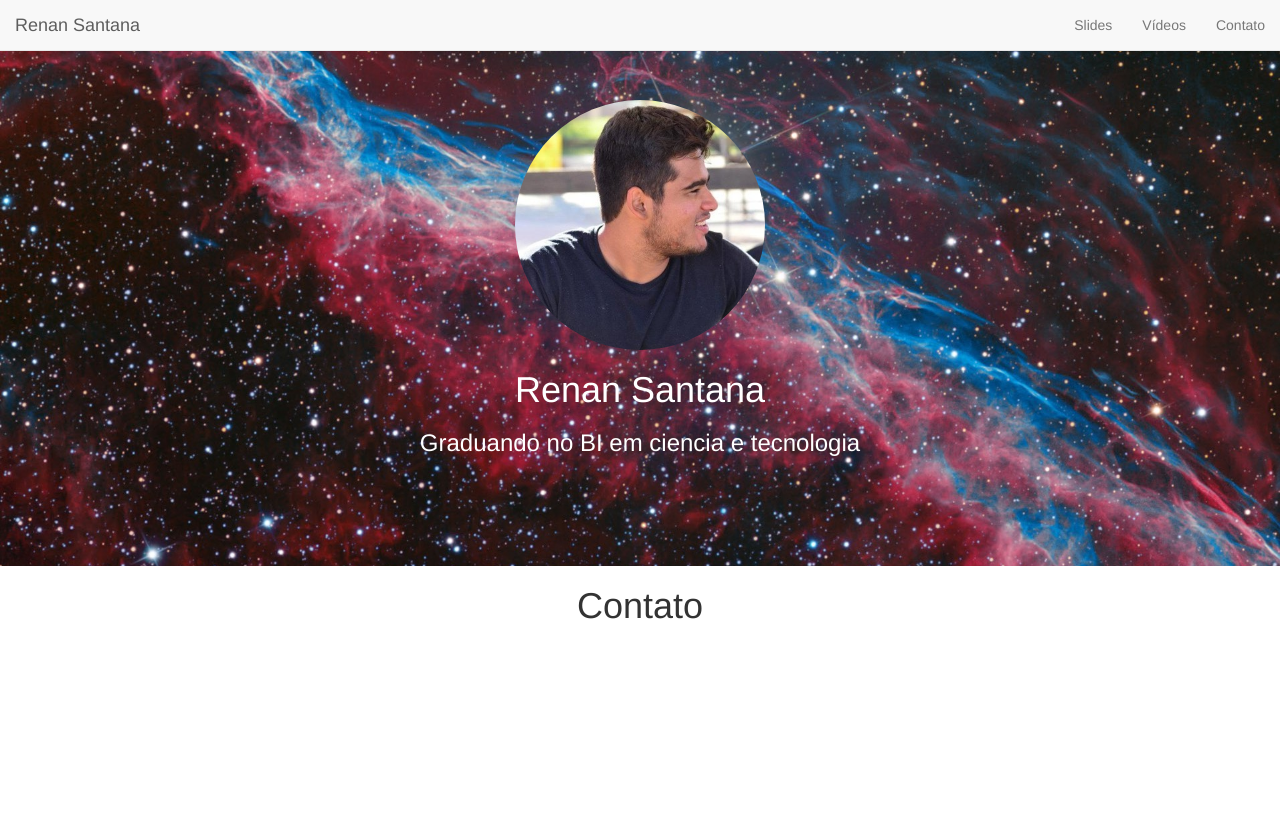
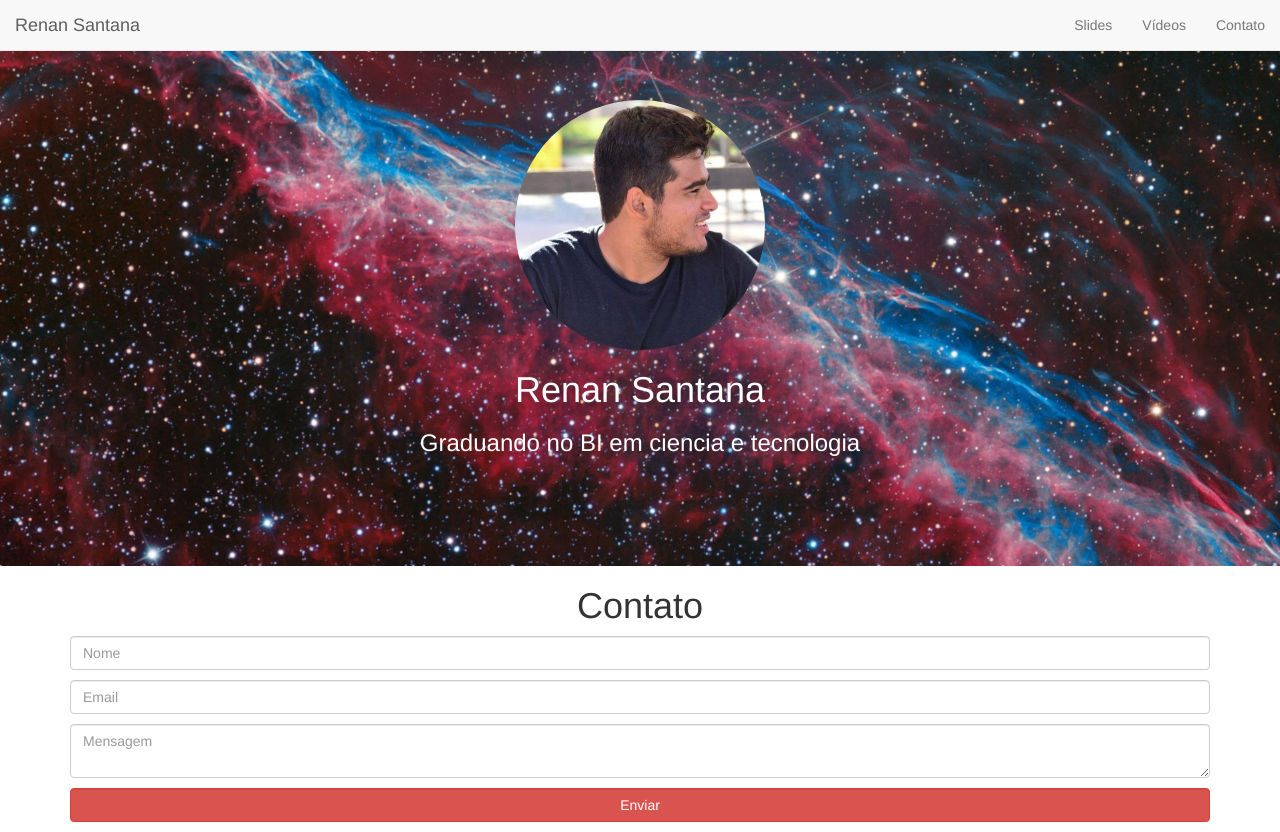
Before and after one commit to SantanaRenan/pagina-web, a plain HTML site: page index.html in a window 1280 px wide. Before the commit the page ends 800 px from the top, so only its background shows below. Drawn offline with nearby package versions, Linux system fonts and the light colour scheme.

Commit message:
crianção da área de contato

```diff
--- a/index.html
+++ b/index.html
@@ -51,9 +51,26 @@
         </div>
       </div>
     </header>
+  <!-- criando a área de contato por email do site (imput), dentro do  section id contato, começando abaixo da h1 contato.  -->
     <section id="contato">
       <div class="container">
         <h1 class="text-center">Contato</h1>
+  <!-- form class para receber as informações dos formularios do contato, em um servidor -->
+        <form class="text-center" action="index.html" method="post">
+          <p>
+            <input class="form-control" type="text" id="text-nome" placeholder="Nome">
+          </p>
+          <p>
+            <input class="form-control" type="email" id="text-email" placeholder="Email">
+          </p>
+          <p>
+            <textarea class="form-control" id="text-Mensagem" placeholder="Mensagem"></textarea>
+          </p>
+          <p>
+            <input class=" btn btn-danger form-control" type="submit" value="Enviar">
+          </p>
+        </form>
+
       </div>
     </section>
     <!-- jquery bootstrap-->
```
